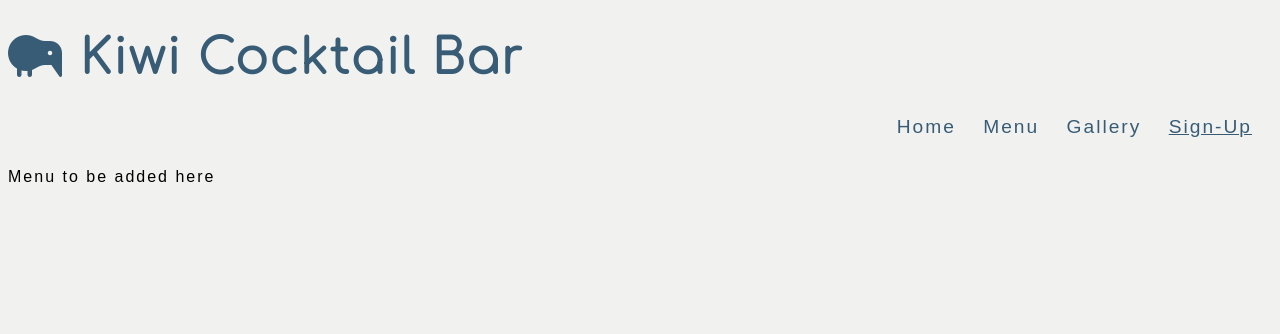
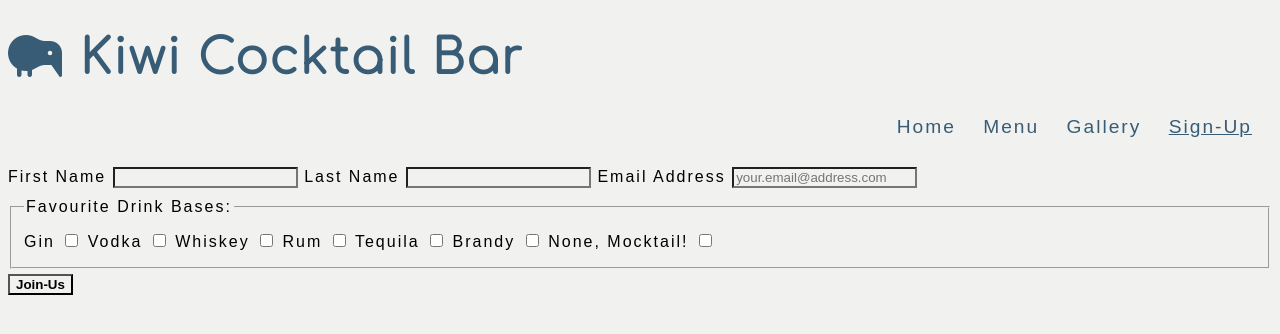
Before and after one commit to TR94/Kiwi-cocktail-bar, a plain HTML site: page form.html in a window 1280 px wide. Drawn offline with Linux system fonts and the light colour scheme; a web font is replaced by a local one.

Commit message:
Basic structure in form.html

```diff
--- a/assets/css/style.css
+++ b/assets/css/style.css
@@ -154,3 +154,15 @@ footer h2 {
     margin-left: auto;
     margin-right: auto;
 }
+
+/* gallery styling */
+
+#gallery {
+    column-count: 3;
+    clear: both;
+    column-gap: 0px;
+}
+
+#gallery > img {
+    width: 100;
+}
--- a/form.html
+++ b/form.html
@@ -23,7 +23,34 @@
             </ul>
         </nav>
     </header>
-    <p>Menu to be added here</p>
+
+    <form action="https...." method="post">
+        <label for="first-name">First Name</label>
+        <input id="first-name" type="text" name="first-name">
+        <label for="last-name">Last Name</label>
+        <input id="first-name" type="text" name="last-name">
+        <label for="email">Email Address</label>
+        <input id="email" type="email" name="email" placeholder="your.email@address.com">
+        <fieldset>
+            <legend>Favourite Drink Bases:</legend>
+            <label for="gin">Gin</label>
+            <input id="gin" type="checkbox" name="gin">
+            <label for="vodka">Vodka</label>
+            <input id="vodka" type="checkbox" name="vodka">
+            <label for="whiskey">Whiskey</label>
+            <input id="whiskey" type="checkbox" name="whiskey">
+            <label for="rum">Rum</label>
+            <input id="rum" type="checkbox" name="rum">
+            <label for="tequila">Tequila</label>
+            <input id="tequila" type="checkbox" name="tequila">
+            <label for="brandy">Brandy</label>
+            <input id="brandy" type="checkbox" name="brandy">
+            <label for="mocktail">None, Mocktail!</label>
+            <input id="mocktail" type="checkbox" name="mocktail">
+        </fieldset>
+        <button type="submit"><strong>Join-Us</strong></button>
+
+    </form>
 
     <!-- font awesome script -->
     <script src="https://kit.fontawesome.com/d05202a75f.js" crossorigin="anonymous"></script>
```
Also changed, not shown: gallery.html (+3 -1 lines).
